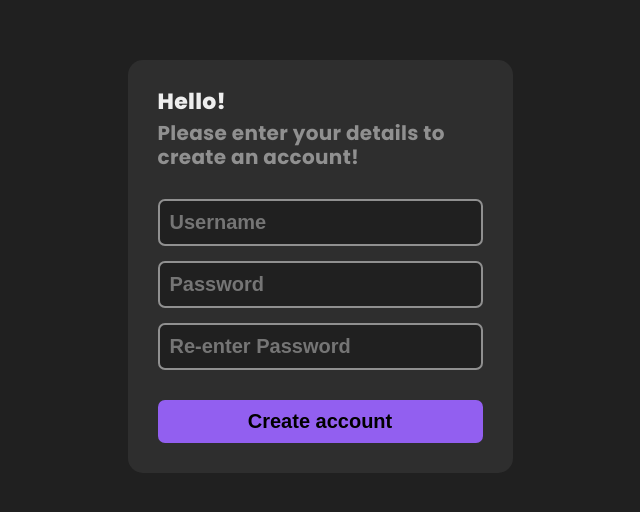
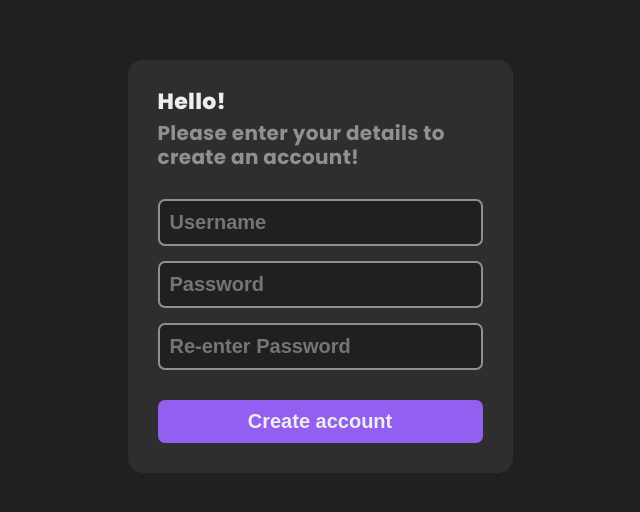
Before and after one commit to outlr-pse/outlr-pse-code, a Vue app in the folder frontend/: page /register in a window 1280 px wide. Shown: the part 134-646 px from the top of the page, without its empty margins (320-960 px from the left). Built offline with nearby package versions, Linux system fonts and the light colour scheme; no server answers.

Commit message:
fixed styling

```diff
--- a/frontend/src/components/views/RegisterView/RegisterView.vue
+++ b/frontend/src/components/views/RegisterView/RegisterView.vue
@@ -190,7 +190,8 @@ export default defineComponent({
 
 .text-fields input{
   background: var(--color-background);
-  border: 2px solid var(--color-stroke)
+  border: 2px solid var(--color-stroke);
+  color:var(--color-main-white);
 }
 
 .text-fields input:focus{
@@ -200,6 +201,7 @@ export default defineComponent({
 .submit-field input{
   width:100%;
   background: var(--color-main);
+  color:var(--color-main-white)
 }
 
 .submit-field input:hover{
```
